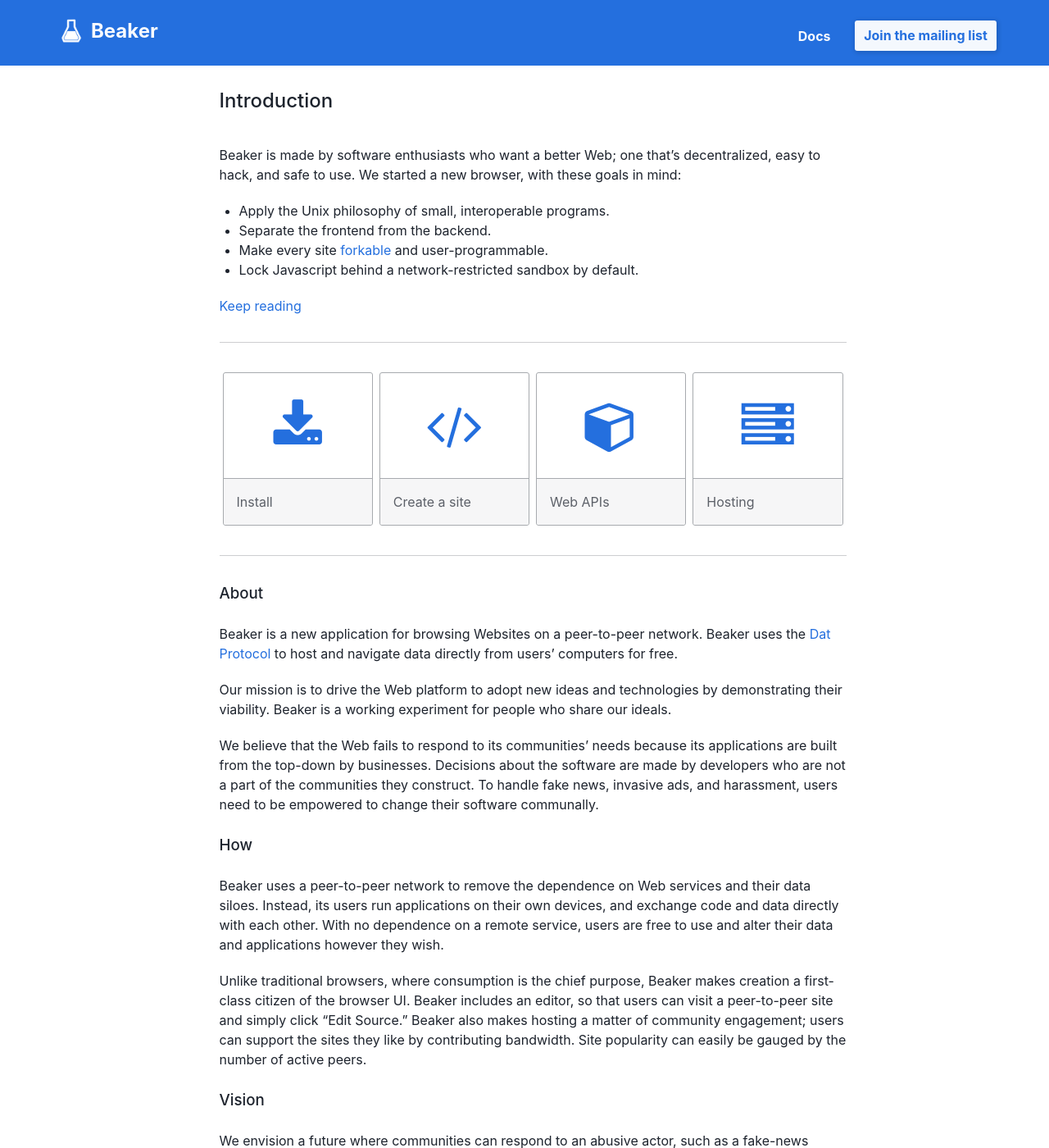
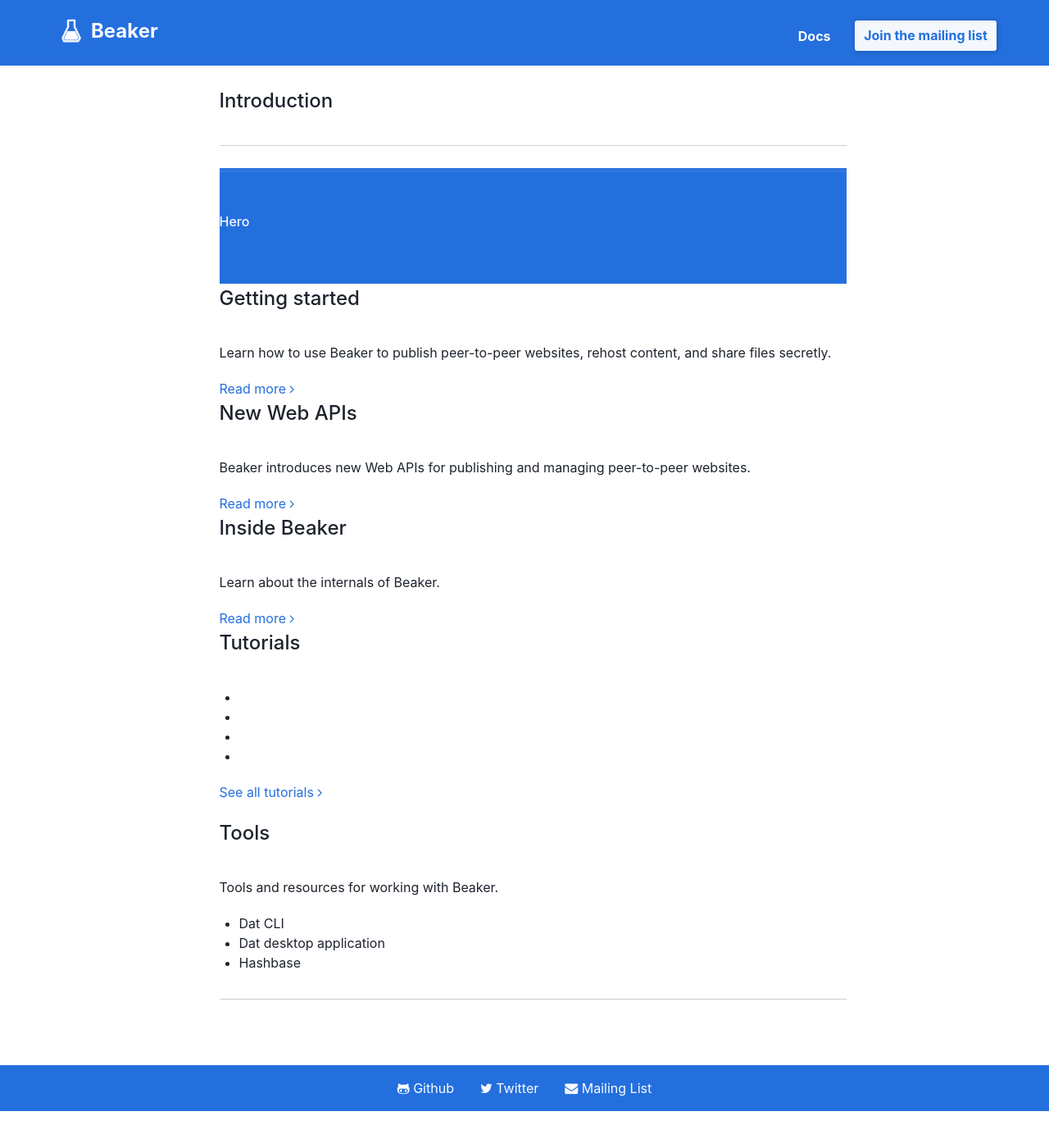
Before and after one commit to beakerbrowser/beakerbrowser.com, a Jekyll site: the page built from _docs/index.md, in a window 1280 px wide and 1400 px high. Shown: the whole window at 82% size. Built offline with Jekyll 4.4.1, drawn with Linux system fonts in a browser that asks for light colours; some of the changed text lies outside the part shown.

Commit message:
Add new content for docs home page

```diff
--- a/_docs/index.md
+++ b/_docs/index.md
@@ -3,52 +3,77 @@
 order: 1
 ---
 
-Beaker is made by software enthusiasts who want a better Web; one that's decentralized, easy to hack, and safe to use. We started a new browser, with these goals in mind:
-
- - Apply the Unix philosophy of small, interoperable programs.
- - Separate the frontend from the backend.
- - Make every site [forkable](./howto/create-a-site.html#how-to-fork) and user-programmable.
- - Lock Javascript behind a network-restricted sandbox by default.
-
-[Keep reading](./learn/philosophy.html)
-
 ---
 
-<div class="card-group">
-  <div class="card card-with-icon card-inline-block">
-    <a href="./install.html" class="fa fa-download card-icon"></a>
-    <span class="card-body">Install</span>
+<div class="hero">
+  Hero
+</div>
+
+<div class="callouts-1">
+  <div class="big-callout">
+    <h2>Getting started</h2>
+    <p>
+      Learn how to use Beaker to publish peer-to-peer websites, rehost content,
+      and share files secretly.
+    </p>
+    <a href="/docs/getting-started">
+      Read more
+      <i class="fa fa-angle-right"></i>
+    </a>
   </div>
-  <div class="card card-with-icon card-inline-block">
-    <a href="./howto/create-a-site.html" class="fa fa-code card-icon"></a>
-    <span class="card-body">Create a site</span>
+
+  <div class="big-callout">
+    <h2>New Web APIs</h2>
+    <p>
+      Beaker introduces new Web APIs for publishing and managing peer-to-peer
+      websites.
+    </p>
+    <a href="/docs/web-apis">
+      Read more
+      <i class="fa fa-angle-right"></i>
+    </a>
   </div>
-  <div class="card card-with-icon card-inline-block">
-    <a href="./apis/by-example.html" class="fa fa-cube card-icon"></a>
-    <span class="card-body">Web APIs</span>
+
+  <div class="big-callout">
+    <h2>Inside Beaker</h2>
+    <p>
+      Learn about the internals of Beaker.
+    </p>
+    <a href="/docs/inside-beaker">
+      Read more
+      <i class="fa fa-angle-right"></i>
+    </a>
   </div>
-  <div class="card card-with-icon card-inline-block">
-    <a href="./howto/host.html" class="fa fa-server card-icon"></a>
-    <span class="card-body">Hosting</span>
+</div>
+
+<div class="callouts-2">
+  <div class="tutorials">
+    <h2>Tutorials</h2>
+    <ul class="tutorials-list">
+      <li></li>
+      <li></li>
+      <li></li>
+      <li></li>
+    </ul>
+    <p>
+      <a href="/docs/tutorials">
+        See all tutorials
+        <i class="fa fa-angle-right"></i>
+      </a>
+    </p>
+  </div>
+
+  <div class="tools">
+    <h2>Tools</h2>
+    <p>
+      Tools and resources for working with Beaker.
+    </p>
+    <ul class="tools-list">
+      <li>Dat CLI</li>
+      <li>Dat desktop application</li>
+      <li>Hashbase</li>
+    </ul>
   </div>
 </div>
 
 ---
-
-### About
-
-Beaker is a new application for browsing Websites on a peer-to-peer network. Beaker uses the [Dat Protocol](https://datproject.org) to host and navigate data directly from users’ computers for free.
-
-Our mission is to drive the Web platform to adopt new ideas and technologies by demonstrating their viability. Beaker is a working experiment for people who share our ideals.
-
-We believe that the Web fails to respond to its communities’ needs because its applications are built from the top-down by businesses. Decisions about the software are made by developers who are not a part of the communities they construct. To handle fake news, invasive ads, and harassment, users need to be empowered to change their software communally.
-
-### How
-
-Beaker uses a peer-to-peer network to remove the dependence on Web services and their data siloes. Instead, its users run applications on their own devices, and exchange code and data directly with each other. With no dependence on a remote service, users are free to use and alter their data and applications however they wish.
-
-Unlike traditional browsers, where consumption is the chief purpose, Beaker makes creation a first-class citizen of the browser UI. Beaker includes an editor, so that users can visit a peer-to-peer site and simply click “Edit Source.” Beaker also makes hosting a matter of community engagement; users can support the sites they like by contributing bandwidth. Site popularity can easily be gauged by the number of active peers.
-
-### Vision
-
-We envision a future where communities can respond to an abusive actor, such as a fake-news publisher, by presenting a new version of their social-media app with a blacklist or warning-labels built in. Users could switch to the new app with the click of a button, and resume their use just as before. New forks of an application would go viral weekly, and the community would be actively engaged in the forks they prefer.
```
